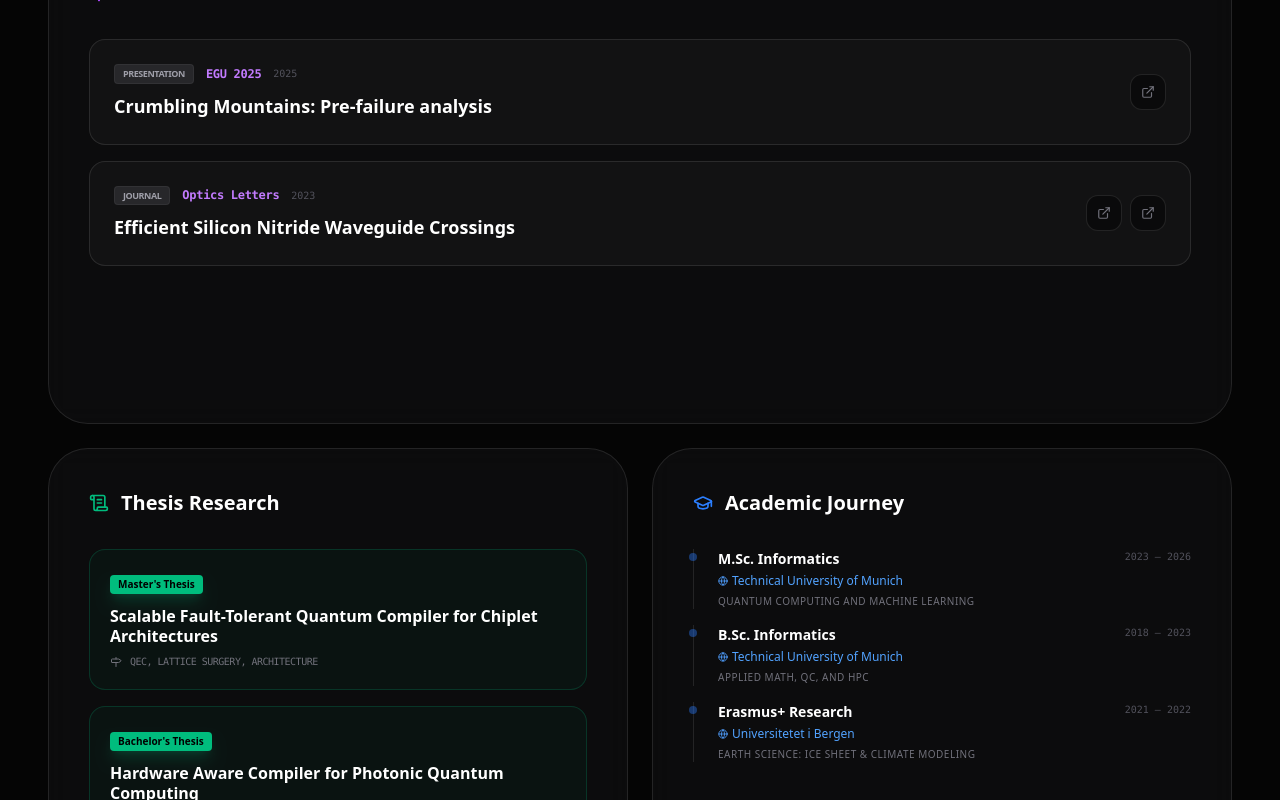
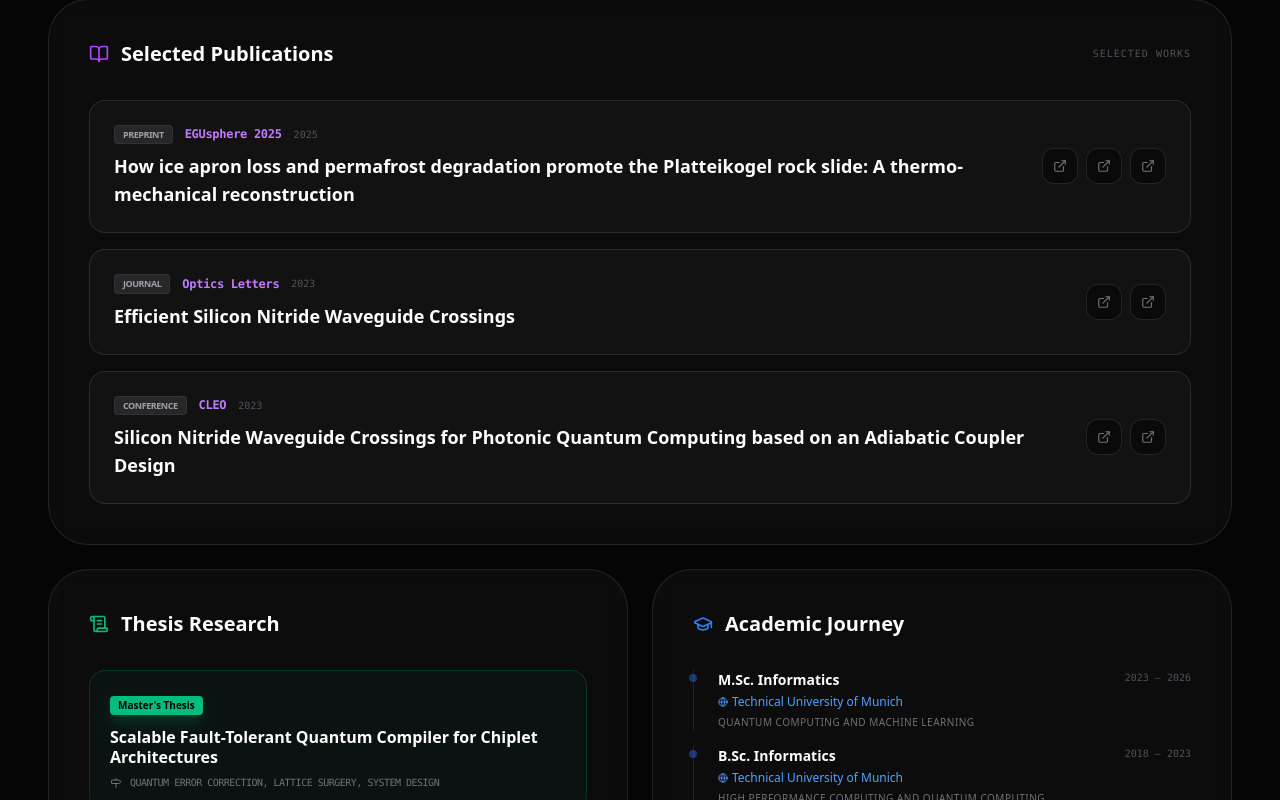
Before and after one commit to Wegii/wegii.github.io, a Next.js app: page / in a window 1280 px wide. Shown: the part 620-1420 px from the top of the page. Built offline with nearby package versions, Linux system fonts and the light colour scheme.

Commit message:
Update landing page

```diff
--- a/app/page.tsx
+++ b/app/page.tsx
@@ -12,7 +12,7 @@ interface Publication {
   venue: string;
   year: string;
   type: string;
-  links: { paper?: string; arxiv?: string; github?: string; };
+  links: { pdf?: string; arxiv?: string; github?: string; paper?: string; };
 }
 
 interface EducationEntry {
@@ -44,8 +44,27 @@ const SITE_DATA = {
     avatar: "https://api.dicebear.com/7.x/avataaars/svg?seed=Peter&backgroundColor=0a0a0a",
   },
   publications: [
-    { title: "Crumbling Mountains: Pre-failure analysis", venue: "EGU 2025", year: "2025", type: "Presentation", links: { arxiv: "#" } },
-    { title: "Efficient Silicon Nitride Waveguide Crossings", venue: "Optics Letters", year: "2023", type: "Journal", links: { github: "#", paper: "#" } },
+    {
+      title: "How ice apron loss and permafrost degradation promote the Platteikogel rock slide: A thermo-mechanical reconstruction",
+      venue: "EGUsphere 2025",
+      year: "2025",
+      type: "Preprint",
+      links: {pdf: "#", github: "https://github.com/Wegii/rock-temperature-cryogrid", paper: "https://egusphere.copernicus.org/preprints/2025/egusphere-2025-5985/"}
+    },
+    {
+      title: "Efficient Silicon Nitride Waveguide Crossings",
+      venue: "Optics Letters",
+      year: "2023",
+      type: "Journal",
+      links: {pdf: "#", paper: "https://opg.optica.org/ol/abstract.cfm?uri=ol-48-11-2981"}
+    },
+    {
+      title: "Silicon Nitride Waveguide Crossings for Photonic Quantum Computing based on an Adiabatic Coupler Design",
+      venue: "CLEO",
+      year: "2023",
+      type: "Conference",
+      links: {pdf: "#", paper: "https://opg.optica.org/abstract.cfm?uri=CLEO_SI-2023-JW2A.113"}
+    },
   ],
   education: [
     {
@@ -60,21 +79,21 @@ const SITE_DATA = {
       institution: "Technical University of Munich",
       location: "Munich, GER",
       period: "2018 — 2023",
-      specialization: "Applied Math, QC, and HPC"
+      specialization: "High Performance Computing and Quantum Computing"
     },
     {
       degree: "Erasmus+ Research",
       institution: "Universitetet i Bergen",
       location: "Bergen, NOR",
       period: "2021 — 2022",
-      specialization: "Earth Science: Ice Sheet & Climate Modeling"
+      specialization: "Climate Science: Ice Sheet & Climate Modeling"
     }
   ],
   theses: [
     {
       type: "Master's Thesis",
       title: "Scalable Fault-Tolerant Quantum Compiler for Chiplet Architectures",
-      focus: "QEC, Lattice Surgery, Architecture"
+      focus: "Quantum Error Correction, Lattice Surgery, System Design"
     },
     {
       type: "Bachelor's Thesis",
@@ -100,6 +119,16 @@ const BentoCard = ({ children, className = "", spotlight = false }: BentoCardPro
 export default function App() {
   const d = SITE_DATA;
 
+   const getLinkIcon = (key: string) => {
+    switch (key) {
+      case 'arxiv': return <ExternalLink size={14} />;
+      case 'github': return <Github size={14} />;
+      case 'website': return <Globe size={14} />;
+      case 'paper': return <FileText size={14} />;
+      default: return <ExternalLink size={14} />;
+    }
+  };
+
   return (
     <main className="min-h-screen bg-[#050505] text-zinc-200 p-6 md:p-12 font-sans selection:bg-blue-500/30">
       <div className="max-w-7xl mx-auto grid grid-cols-1 md:grid-cols-4 gap-6 auto-rows-fr">
@@ -123,7 +152,7 @@ export default function App() {
             <div className="flex items-center gap-2 text-blue-400 font-mono text-sm mb-6 uppercase tracking-widest">
               <Zap size={14} fill="currentColor" /> {d.profile.role}
             </div>
-            <p className="text-zinc-400 text-lg leading-relaxed max-w-md">
+            <p className="text-zinc-400 text-lg leading-relaxed max-w-4xl">
               {d.profile.bio}
             </p>
           </div>
@@ -141,7 +170,7 @@ export default function App() {
                 <BookOpen className="text-purple-500" size={20} />
                 <h2 className="text-xl font-bold text-white">Selected Publications</h2>
              </div>
-             <div className="text-[10px] font-mono text-zinc-600 uppercase tracking-widest hidden md:block">Research // Archivum</div>
+             <div className="text-[10px] font-mono text-zinc-600 uppercase tracking-widest hidden md:block">Selected Works</div>
           </div>
           <div className="space-y-4">
             {d.publications.map((pub, i) => (
@@ -155,9 +184,11 @@ export default function App() {
                   <h3 className="text-white text-lg font-semibold group-hover/item:text-purple-300 transition-colors">{pub.title}</h3>
                 </div>
                 <div className="flex gap-2 mt-4 md:mt-0">
-                  {Object.keys(pub.links).map(link => (
-                    <div key={link} className="p-2.5 bg-black/40 rounded-xl text-zinc-500 hover:text-white hover:border-white/20 transition-all cursor-pointer border border-white/10 group-hover/item:border-white/20">
-                      <ExternalLink size={14} />
+                  {/*.map(link => (*/}
+                  {Object.keys(pub.links).map(([key, url]) => (
+                    <div key={url} className="p-2.5 bg-black/40 rounded-xl text-zinc-500 hover:text-white hover:border-white/20 transition-all cursor-pointer border border-white/10 group-hover/item:border-white/20">
+                      {/*<ExternalLink size={14} />*/}
+                      {getLinkIcon(key)}
                     </div>
                   ))}
                 </div>
```
